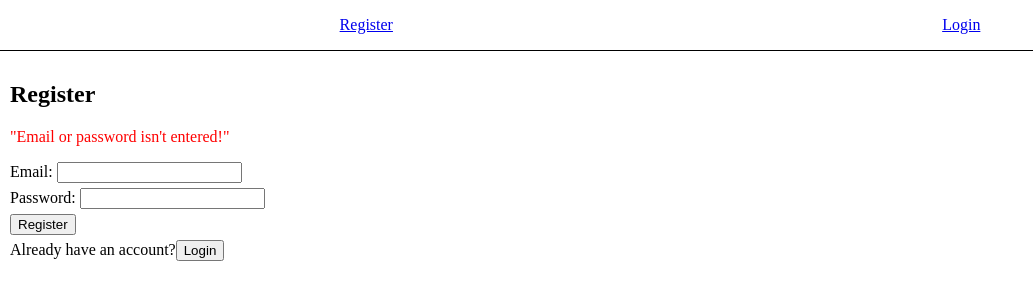
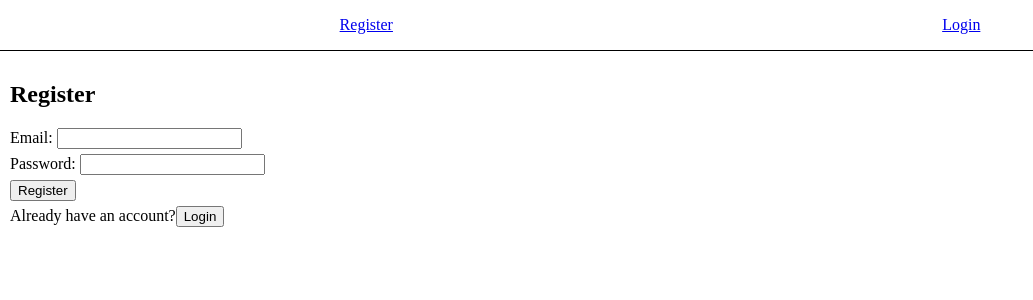
Before and after one commit to 4MN35T/React-Authentication-with-Router---React-Authentication-Adding-Dynamic-Routes-w---ktkq45bmhvh6, a React app: page / in a window 1280 px wide. Shown: the top 300 px of the page, without its empty margins (0-1033 px from the left). Built offline with nearby package versions, Linux system fonts and the light colour scheme.

Commit message:
Update Register.js

```diff
--- a/src/components/Register.js
+++ b/src/components/Register.js
@@ -6,24 +6,40 @@ function Register() {
     const [password, setPassword] = useState("");
     const [error, setError] = useState(false);
 
+    const formSubmint = (e) => {
+        e.preventDefault();
+        if (!email || !password) {
+            setError(true);
+            return;
+        }
+        setError(false);
+        const user = {
+            email: email,
+            password: password,
+        }
+        localStorage.setItem('user', JSON.stringify(user));
+        setEmail('');
+        setPassword('');
+    }
+
     return (
         <div className='register'>
             <h2>Register</h2>
-            <form className='sign-up-form'>
-                <p className='error-para'>"Email or password isn't entered!"</p>
+            <form onSubmit={formSubmint} className='sign-up-form'>
+                {error && <p className='error-para'>"Email or password isn't entered!"</p>}
                 <div className='email-div'>
                     <label htmlFor="email">Email: </label>
-                    <input type="email" id="email" />
+                    <input onChange={(e) => setEmail(e.target.value)} value={email} type="email" id="email" />
                 </div>
                 <div className='password-div'>
                     <label htmlFor="password">Password: </label>
-                    <input type="password" id="password" />
+                    <input onChange={(e) => setPassword(e.target.value)} value={password} type="password" id="password" />
                 </div>
                 <button type="submit" className='register-btn'>Register</button>
             </form>
             <div>
                 Already have an account?
-                <Link><button className='login-link'>Login</button></Link>
+                <Link to={'/login'}><button className='login-link'>Login</button></Link>
             </div>
         </div>
     )
```
